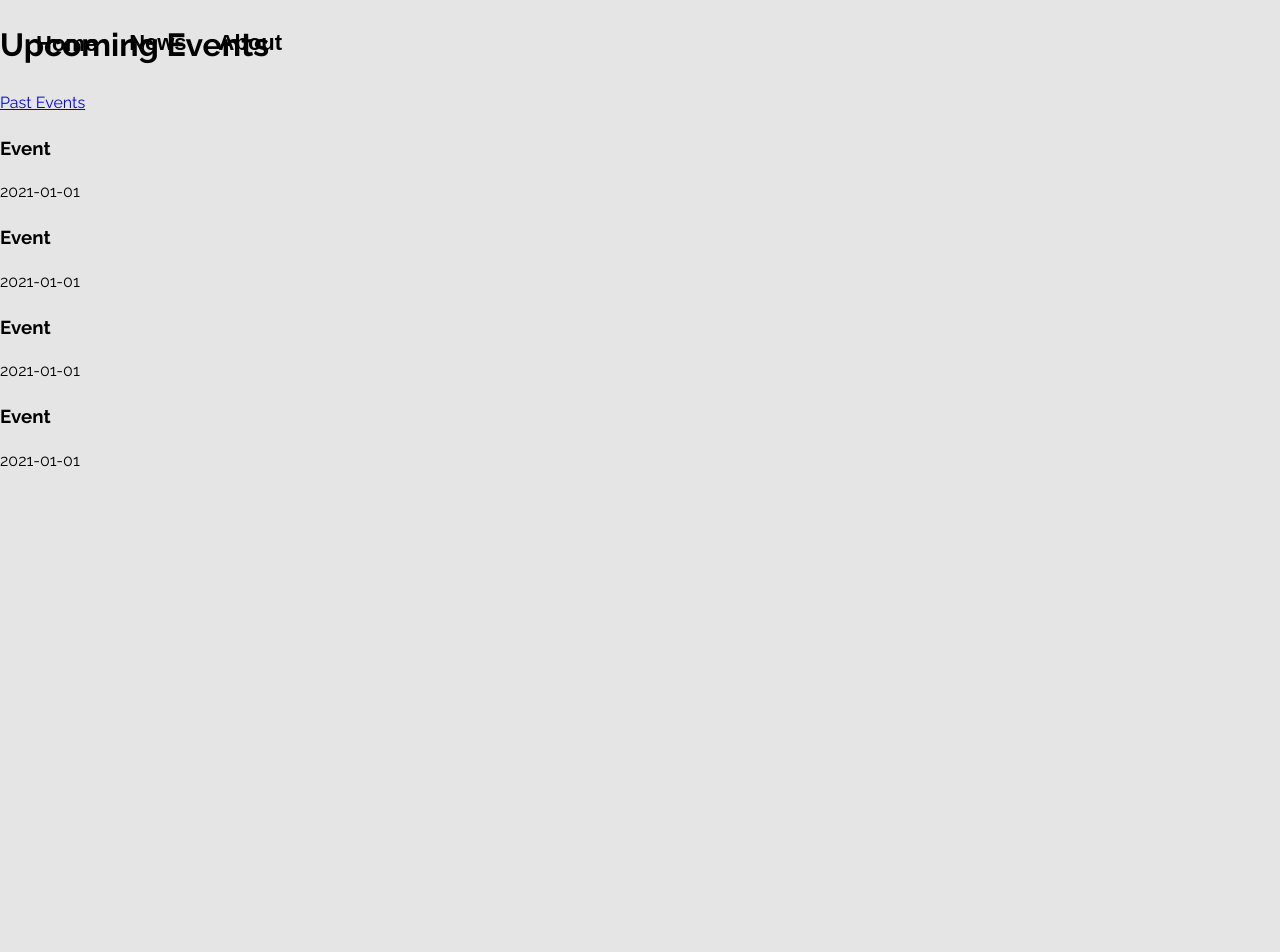
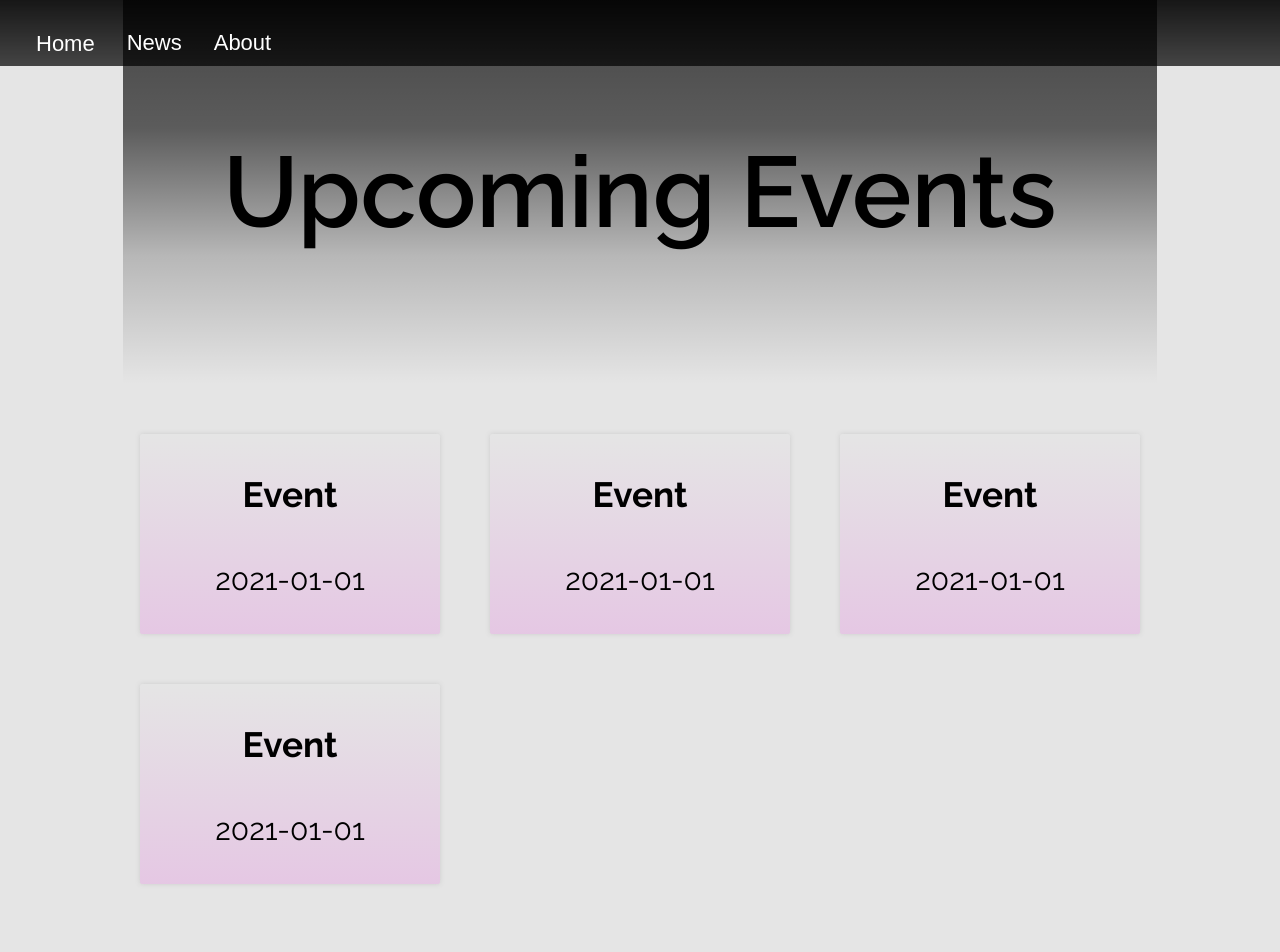
Before and after one commit to axelKeizoStahl/Sophomore-Caucus, a Next.js app: page /news/events in a window 1280 px wide. Shown: the top 952 px of the page. Before the commit the page ends 800 px from the top, so only its background shows below. Built offline with nearby package versions, Linux system fonts and the light colour scheme.

Commit message:
events started building, need more stuff

```diff
--- a/src/app/news/events/page.js
+++ b/src/app/news/events/page.js
@@ -33,20 +33,21 @@ export default function Page() {
     },
   ]
   return (
-    <div className={styles.upcoming-events}>
+    <div className="upcoming-events">
+      <div className="header">
         <h1>Upcoming Events</h1>
-        <Link className={styles.past_events_link} href="/news/events/past-events"><p>Past Events</p></Link>
-        <div className={styles.events}>
+      </div>
+        <Link className="past_events_link" href="/news/events/past-events"><p>Past Events</p></Link>
+        <div className="events">
           {events.slice(0).reverse().map((event, index) => (
-            <div className={`event event${index}`} key={index}>
-              <div className={styles.event_icon}>
-                <h3>Event</h3>
-                <p>{event.date}</p>
-              </div>
+            <div className="event">
+              <h3>Event</h3>
+              <p>{event.date}</p>
             </div>
             )
           )}
         </div>
+        <h1 className="end-message">These Are all the events we have planned for now. Check back later for more!</h1>
     </div>
   )
 }
--- a/src/app/news/events/styles.css
+++ b/src/app/news/events/styles.css
@@ -1,7 +1,33 @@
+.upcoming-events {
+  justify-content: center;
+  align-items: center;
+  display: flex;
+  flex-direction: column;
+}
+
+.navbar {
+  background: linear-gradient(rgba(0, 0, 0, .9), rgba(0, 0, 0, .7));
+  a {
+    color: white;
+    font-weight: 500;
+  }
+  .dropbtn {
+    color: white;
+    font-weight: 500;
+  }
+}
+
+.header {
+  background: linear-gradient(rgba(0, 0, 0,.7), rgba(0, 0, 0, .6), rgba(0, 0, 0, 0.2), rgba(0, 0, 0, 0));
+  position: sticky;
+  padding: 50px 100px;
+  margin-bottom: 50px;
+}
 .header h1 {
     font-size: 100px;
     text-align: center;
     align-self: center;
+    font-weight: 600;
 }
 
 .past_events_link {
@@ -15,10 +41,32 @@
     border-radius: 5px;
     box-shadow: 0 0 5px #ccc;
     font-size: 30px;
+    display:none ;
 }
 
 .events {
   display: grid;
-  grid-template-rows: repeat(3, 1fr);
-  grid-gap: 10px;
+  grid-template-columns: repeat(3, 1fr);
+  gap: 50px;
 }
+
+.event {
+  width: 300px;
+  height: 200px;
+  background: linear-gradient(rgba(0, 0, 0, 0), rgba(229, 170, 226, 0.5));
+  border-radius: 2px;
+  box-shadow: 0 0 5px #ccc;
+  text-align: center;
+  font-size: 30px;
+}
+.event:hover {
+  transform: scale(1.1);
+}
+
+.end-message {
+  font-size: 70px;
+  text-align: center;
+  width: 80%;
+  margin: 50px 10%;
+  font-weight: 500;
+}
```
